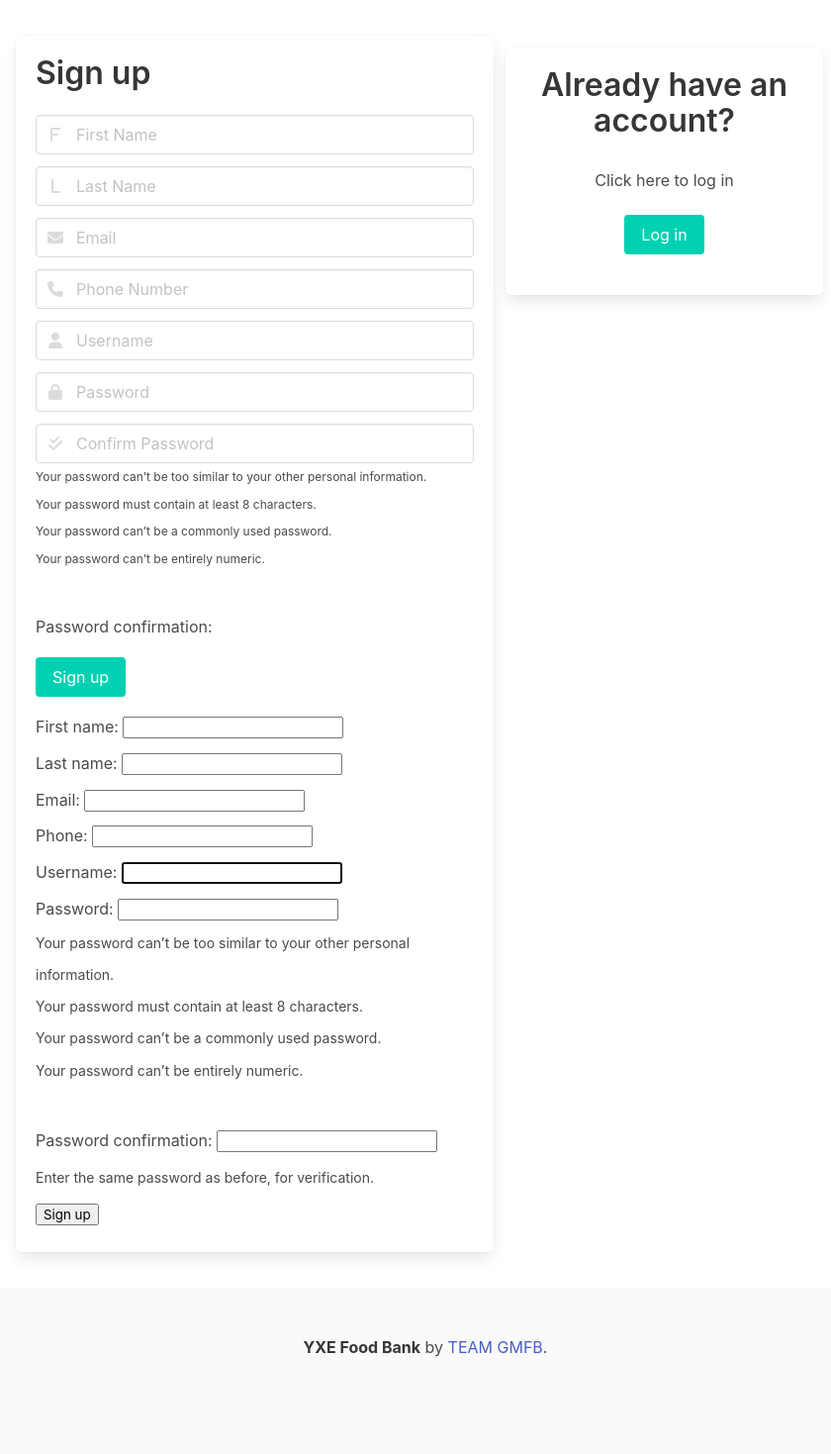
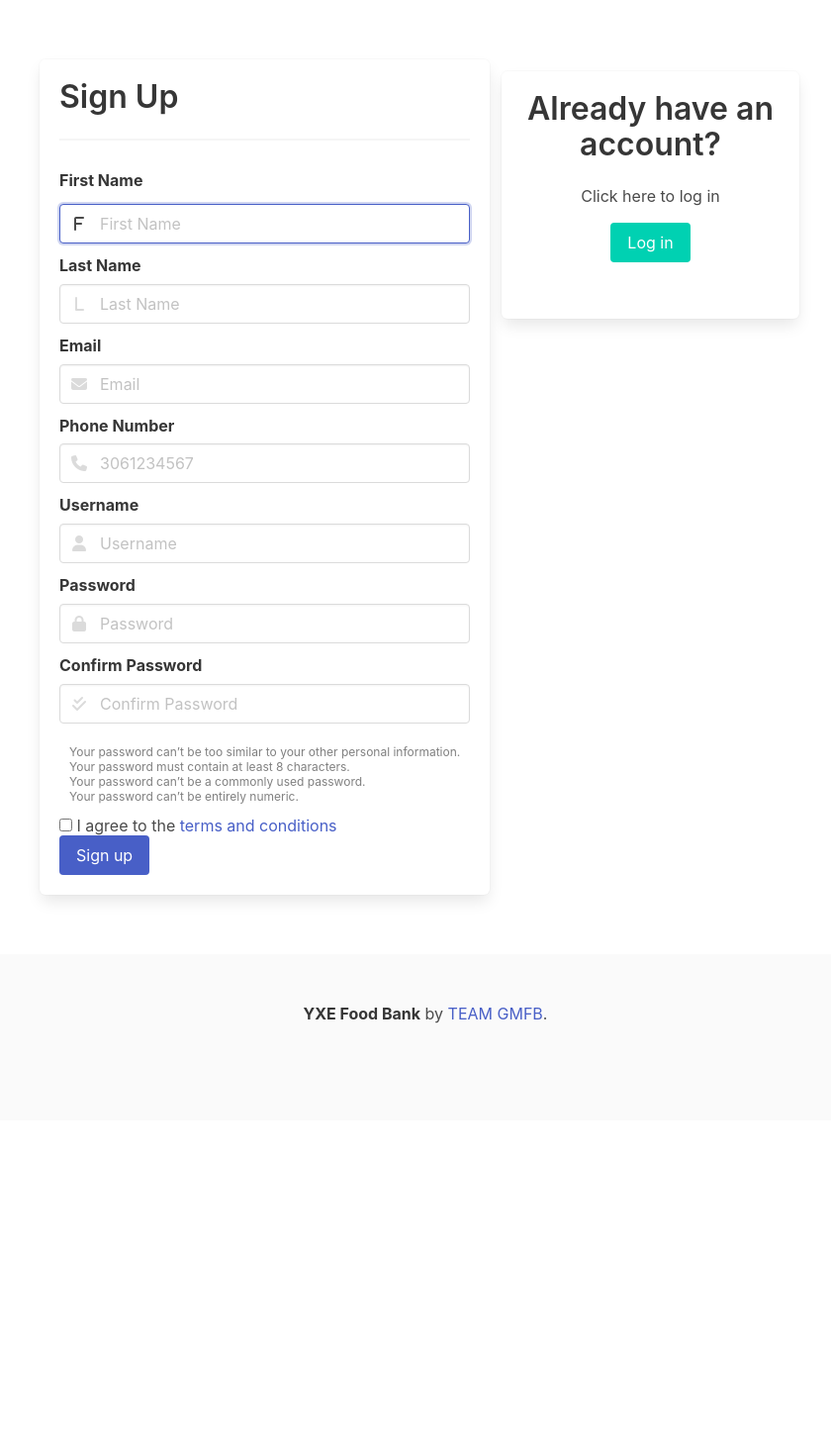
Before and after one commit to seemslikeali/yxefoodbank, a Django app: page /register/ in a window 1280 px wide. Shown: the part 56-1525 px from the top of the page at 99% size, without its empty margins (210-1050 px from the left). After the commit the page ends 1090 px from the top, so only its background shows below. Run offline with Django 4.2, Linux system fonts and the light colour scheme; some libraries are stand-ins or nearby versions.

Commit message:
linking/finished details
signup/login/every page/navbar

```diff
--- a/account/templates/account/register.html
+++ b/account/templates/account/register.html
@@ -1,17 +1,26 @@
 {% extends 'main.html'%} {% block content%}
 
-
-
-<section class="section supage">
-  <div class="tile is-ancestor" style="line-height: 2.3;">
+<section class="section supage ">
+  <div class="tile is-parent " style="line-height: 1.3">
     <form class="tile is-child box" method="POST">
       {% csrf_token %}
-        <p class="title">Sign up</p>
+      <p class="title">Sign Up</p>
+      <hr>
 
       <!-- First Name -->
-        <div class="field">
+      <div class="field" style="line-height:2rem;">
+        <label class="label">First Name</label>
         <p class="control has-icons-left has-icons-right">
-            <input class="input" type="email" placeholder="First Name">
+          <input
+            class="input"
+            type="text"
+            placeholder="First Name"
+            autofocus=""
+            name="first_name"
+            maxlength="30"
+            required=""
+            id="id_first_name"
+          />
           <span class="icon is-small is-left">
             <i class="fas fa-f"></i>
           </span>
@@ -20,8 +29,17 @@
 
       <!-- Last Name -->
       <div class="field">
+        <label class="label">Last Name</label>
         <p class="control has-icons-left has-icons-right">
-            <input class="input" type="email" placeholder="Last Name">
+          <input
+            class="input"
+            type="text"
+            placeholder="Last Name"
+            name="last_name"
+            maxlength="30"
+            required=""
+            id="id_last_name"
+          />
           <span class="icon is-small is-left">
             <i class="fas fa-l"></i>
           </span>
@@ -30,8 +48,17 @@
 
       <!-- Email -->
       <div class="field">
+        <label class="label">Email</label>
         <p class="control has-icons-left has-icons-right">
-            <input class="input" type="email" placeholder="Email">
+          <input
+            class="input"
+            type="email"
+            placeholder="Email"
+            name="email"
+            maxlength="60"
+            required=""
+            id="id_email"
+          />
           <span class="icon is-small is-left">
             <i class="fas fa-envelope"></i>
           </span>
@@ -40,8 +67,18 @@
 
       <!-- Phone Number -->
       <div class="field">
+        <label class="label">Phone Number</label>
         <p class="control has-icons-left has-icons-right">
-            <input class="input" type="email" placeholder="Phone Number">
+          <input
+            class="input"
+            type="tel"
+            pattern="[0-9]{10}"
+            placeholder="3061234567"
+            name="phone"
+            maxlength="10"
+            required=""
+            id="id_phone"
+          />
           <span class="icon is-small is-left">
             <i class="fas fa-phone"></i>
           </span>
@@ -49,113 +86,108 @@
       </div>
 
       <!-- Username -->
-
       <div class="field">
+        <label class="label">Username</label>
         <p class="control has-icons-left has-icons-right">
-            <input class="input" type="username" placeholder="Username">
+          <input
+            class="input"
+            type="username"
+            placeholder="Username"
+            name="username"
+            maxlength="30"
+            required=""
+            id="id_username"
+          />
           <span class="icon is-small is-left">
             <i class="fas fa-user"></i>
           </span>
         </p>
       </div>
+
+      <!-- Password -->
       <div class="field">
+        <label class="label">Password</label>
         <p class="control has-icons-left">
-            <input class="input" type="password" name="password1" placeholder="Password">
+          <input
+            class="input"
+            type="password"
+            name="password1"
+            autocomplete="off"
+            required=""
+            id="id_password1"
+            placeholder="Password"
+          />
           <span class="icon is-small is-left">
             <i class="fas fa-lock"></i>
           </span>
         </p>
       </div>
 
+      <!-- Password confirmation -->
       <div class="field">
+        <label class="label">Confirm Password</label>
         <p class="control has-icons-left">
-            <input class="input" type="password" name="password2" placeholder="Confirm Password">
+          <input
+            class="input"
+            type="password"
+            name="password2"
+            autocomplete="off"
+            required=""
+            id="id_password2"
+            placeholder="Confirm Password"
+          />
           <span class="icon is-small is-left">
             <i class="fas fa-check-double"></i>
           </span>
         </p>
-          <small class="is-size-7" ><ul><li>Your password can’t be too similar to your other personal information.</li><li>Your password must contain at least 8 characters.</li><li>Your password can’t be a commonly used password.</li><li>Your password can’t be entirely numeric.</li></ul></small>
-            <br> <label for="id_password2">Password confirmation:</label>
+        <br style="display:block; margin: 5px 0;"
+        <small class="is-size-7">
+          <ul style="line-height: 15px; color:grey; font-size:12px; padding-left: 10px;">
+            <li>
+              Your password can’t be too similar to your other personal
+              information.
+            </li>
+            <li>Your password must contain at least 8 characters.</li>
+            <li>Your password can’t be a commonly used password.</li>
+            <li>Your password can’t be entirely numeric.</li>
+          </ul>
+        </small>
       </div>
+
+      {% for field in registration_form %}
+        {% for error in field.errors %}
+          <p style="color: red; font-weight:bold;">{{ error }}</p>
+        {% endfor %}
+      {% endfor %}
+      {% if registration_form.non_field_errors %}
+        <div style="color: red; font-weight:bold;">
+          <p>{{registration_form.non_field_errors}}</p>
+        </div>
+      {% endif %}
+
+      <label class="checkbox">
+        <input type="checkbox" data-np-checked="1" />
+        I agree to the <a href="#">terms and conditions</a>
+        <br style="display:block; margin: 0.3px 0;"/>
+      </label>
 
       <div class="field">
         <p class="control">
-            <button class="button is-primary">
-              Sign up
-            </button>
+          <button class="button is-link">Sign up</button>
         </p>
       </div>
-
-        <form class="form-signin" method="POST" data-nordpass-autofill="register" data-np-checked="1" data-nordpass-watching="1">
-          <input type="hidden" name="csrfmiddlewaretoken" value="BEwxEM2MPukx96DYL4FYq669B4ffJmcpUlPvsFL1FyfHj4ph6x5Hzi9RkZnvdPid" data-np-invisible="1" data-np-checked="1">  <label for="id_first_name">First name:</label>
-          <input type="text" name="first_name" maxlength="30" required="" id="id_first_name" data-np-checked="1">   <br> <label for="id_last_name">Last name:</label>
-          <input type="text" name="last_name" maxlength="30" required="" id="id_last_name" data-np-checked="1">   <br> <label for="id_email">Email:</label>
-          <input type="email" name="email" maxlength="60" required="" id="id_email" data-np-checked="1">   <br> <label for="id_phone">Phone:</label>
-          <input type="text" name="phone" maxlength="10" required="" id="id_phone" data-np-checked="1">   <br> <label for="id_username">Username:</label>
-          <input type="text" name="username" maxlength="30" autofocus="" required="" id="id_username" data-np-checked="1">   <br> <label for="id_password1">Password:</label>
-          <input type="password" name="password1" autocomplete="off" required="" id="id_password1" data-np-checked="1" data-nordpass-autofill="generate" data-nordpass-uid="4r01nrolgbv" np-autocomplete="new-password">
-          <small><ul><li>Your password can’t be too similar to your other personal information.</li><li>Your password must contain at least 8 characters.</li><li>Your password can’t be a commonly used password.</li><li>Your password can’t be entirely numeric.</li></ul></small>
-            <br> <label for="id_password2">Password confirmation:</label>
-          <input type="password" name="password2" autocomplete="off" required="" id="id_password2" data-np-checked="1" data-nordpass-autofill="generate" data-nordpass-uid="adk8fubzd9s" np-autocomplete="new-password">
-          <small>Enter the same password as before, for verification.</small>
-            <br>
-
-          <button type="submit">Sign up</button>
     </form>
 
     <div class="tile is-parent is-5">
       <article class="tile is-child box suloginbox">
         <p class="title has-text-centered">Already have an account?</p>
         <div class="content">
-
-            <p> Click here to log in</p>
-            <a class="button is-primary" type="submit" href="/login">
-              Log in
-            </a>
-
+          <p>Click here to log in</p>
+          <a class="button is-primary" type="submit" href="/login"> Log in </a>
         </div>
       </article>
     </div>
   </div>
 </section>
 
-
-
-
-
-
-
-
-
-
-
-
-
-
-
-
-
-
-
-
-
-
-
-
-
-
-
-
-<!--
-<form class="form-signin" method="POST">
-  {% csrf_token %} {% for field in registration_form%} {{field.label_tag}}
-  {{field}} {% if field.help_text%}
-  <small>{{field.help_text}}</small>
-  {% endif %} {% for error in field.errors %}
-  <p style="color: red">{{error}}</p>
-  {% endfor %} <br />{% endfor %}
-
-  <button type="submit">Register</button>
-</form> -->
-
 {% endblock content%}
--- a/base/templates/base/home.html
+++ b/base/templates/base/home.html
@@ -20,7 +20,7 @@
           <p>Lorem ipsum dolor sit amet, consectetur adipiscing elit. Proin ornare magna eros, eu pellentesque tortor
             vestibulum ut. Maecenas non massa sem. Etiam finibus odio quis feugiat facilisis.</p>
           <br>
-          <button class="button is-primary">Read more</button>
+          <a class="button is-primary" href="{% url 'donate' %}">Read more</a>
         </div>
       </article>
     </div>
@@ -32,7 +32,7 @@
           <p>Lorem ipsum dolor sit amet, consectetur adipiscing elit. Proin ornare magna eros, eu pellentesque tortor
             vestibulum ut. Maecenas non massa sem. Etiam finibus odio quis feugiat facilisis.</p>
           <br>
-          <button class="button is-primary">Read more</button>
+          <a class="button is-primary" href="{% url 'volunteer' %}">Read more</a>
         </div>
       </article>
     </div>
--- a/base/urls.py
+++ b/base/urls.py
@@ -10,5 +10,8 @@ urlpatterns = [
     path('login/', views.loginPage, name="login"),
     path('signup/', views.signup, name="signup"),
     path('logout/', views.logoutUser, name="logout"),
-
+    path('volunteer/', views.volunteerPage, name="volunteer"),
+    path('about/', views.aboutPage, name="about"),
+    path('donate/', views.donatePage, name="donate"),
+    path('contact/', views.contactPage, name="contact"),
 ]
--- a/templates/main.html
+++ b/templates/main.html
@@ -2,13 +2,16 @@
 <!DOCTYPE html>
 <html lang="en">
   <head>
-    <meta charset="UTF-8">
-    <meta http-equiv="X-UA-Compatible" content="IE=edge">
-    <meta name="viewport" content="width=device-width, initial-scale=1.0">
+    <meta charset="UTF-8" />
+    <meta http-equiv="X-UA-Compatible" content="IE=edge" />
+    <meta name="viewport" content="width=device-width, initial-scale=1.0" />
 
     <title>YXE Food Bank</title>
-    <link rel="stylesheet" href="{% static 'css/style.css' %}">
-    <script src="https://kit.fontawesome.com/a2e9d60101.js" crossorigin="anonymous"></script>
+    <link rel="stylesheet" href="{% static 'css/style.css' %}" />
+    <script
+      src="https://kit.fontawesome.com/a2e9d60101.js"
+      crossorigin="anonymous"
+    ></script>
     <script>
       function myFunction() {
         var x = document.getElementById("delete");
@@ -22,28 +25,9 @@
   </head>
 
   <body>
-
     {% include 'navbar.html'%}
-        {% if messages %}
-        <article class="message is-dark" id="delete">
-            <div class="message-header">
-              <p>Attention</p>
-              <button class="delete" aria-label="delete" onclick="myFunction()"></button>
-            </div>
-            <div class="message-body">
-                <ul class="messages">
-
-                    {% for message in messages %}
-                    <li> {{ message }}</li>
-                    {% endfor %}
-                </ul>
-            </div>
-        </article>
-
-        {% endif %}
     {% block content%}
     {% endblock %}
     {% include 'footer.html' %}
   </body>
-
 </html>
--- a/templates/navbar.html
+++ b/templates/navbar.html
@@ -1,36 +1,39 @@
 <nav class="navbar" role="navigation" aria-label="main navigation">
   <div class="navbar-brand">
-      <a class="navbar-item logotext" href="/">
-        YXE FOOD BANK
-      </a>
+    <a class="navbar-item logotext" href="/"> YXE FOOD BANK </a>
 
-      <a role="button" class="navbar-burger" aria-label="menu" aria-expanded="false" data-target="navbarBasicExample">
+    <a
+      role="button"
+      class="navbar-burger"
+      aria-label="menu"
+      aria-expanded="false"
+      data-target="navbarBasicExample"
+    >
       <span aria-hidden="true"></span>
       <span aria-hidden="true"></span>
       <span aria-hidden="true"></span>
     </a>
   </div>
   <script>
-      document.addEventListener('DOMContentLoaded', () => {
-
+    document.addEventListener("DOMContentLoaded", () => {
       // Get all "navbar-burger" elements
-        const $navbarBurgers = Array.prototype.slice.call(document.querySelectorAll('.navbar-burger'), 0);
+      const $navbarBurgers = Array.prototype.slice.call(
+        document.querySelectorAll(".navbar-burger"),
+        0
+      );
 
       // Check if there are any navbar burgers
       if ($navbarBurgers.length > 0) {
-
         // Add a click event on each of them
-          $navbarBurgers.forEach( el => {
-            el.addEventListener('click', () => {
-
+        $navbarBurgers.forEach((el) => {
+          el.addEventListener("click", () => {
             // Get the target from the "data-target" attribute
             const target = el.dataset.target;
             const $target = document.getElementById(target);
 
             // Toggle the "is-active" class on both the "navbar-burger" and the "navbar-menu"
-              el.classList.toggle('is-active');
-              $target.classList.toggle('is-active');
-
+            el.classList.toggle("is-active");
+            $target.classList.toggle("is-active");
           });
         });
       }
@@ -39,36 +42,26 @@
 
   <div id="navbarBasicExample" class="navbar-menu">
     <div class="navbar-start">
-        <a class="navbar-item">
-          Home
-        </a>
-        <a class="navbar-item">
-          Volunteer
-        </a>
-        <a class="navbar-item">
-          About
-        </a>
-        <a class="navbar-item">
-          Donate
-        </a>
-        <a class="navbar-item">
-          Contact
-        </a>
-        <hr class="navbar-divider">
+      <a class="navbar-item" href="{% url 'home' %}"> Home </a>
+      <a class="navbar-item" href="{% url 'volunteer' %}"> Volunteer </a>
+      <a class="navbar-item" href="{% url 'about' %}"> About </a>
+      <a class="navbar-item" href="{% url 'donate' %}"> Donate </a>
+      <a class="navbar-item"href="{% url 'contact' %}"> Contact </a>
+      <hr class="navbar-divider" />
     </div>
 
     <div class="navbar-end">
       <div class="navbar-item">
         <div class="buttons">
-
           {% if request.user.is_authenticated %}
-
-
-
 
           <div class="dropdown is-hoverable">
             <div class="dropdown-trigger">
-                <button class="button" aria-haspopup="true" aria-controls="dropdown-menu4">
+              <button
+                class="button"
+                aria-haspopup="true"
+                aria-controls="dropdown-menu4"
+              >
                 <span>Welcome, {{request.user}}</span>
                 <span class="icon is-small">
                   <i class="fas fa-angle-down" aria-hidden="true"></i>
@@ -80,7 +73,7 @@
                 <div class="dropdown-item">
                   <a class="dropdown-item" href="">Help</a>
                   <a class="dropdown-item" href="">My requests</a>
-                    <a class="dropdown-item" href="{% url 'logout' %}" >
+                  <a class="dropdown-item" href="{% url 'logout' %}">
                     Logout
                   </a>
                 </div>
@@ -88,18 +81,14 @@
             </div>
           </div>
 
+          {% else %}
+          <a class="button is-light" href="/login"> Log in </a>
 
-            {% else %}
-            <a class="button is-light" href="/login">
-              Log in
-            </a>
-
-            <a href="/signup" class="button is-primary">
+          <a href="{% url 'register' %}" class="button is-primary">
             <strong>Sign up</strong>
           </a>
 
           {% endif %}
-
         </div>
       </div>
     </div>
```
Also changed, not shown: base/templates/base/about.html (added, +19 -0 lines), base/templates/base/contact.html (added, +19 -0 lines), base/templates/base/donate.html (added, +19 -0 lines), base/templates/base/login.html (+37 -11 lines), base/templates/base/volunteer.html (added, +19 -0 lines), base/views.py (+16 -1 lines), db.sqlite3, 1 other file. Lines whose indentation alone changed are shown as unchanged.
